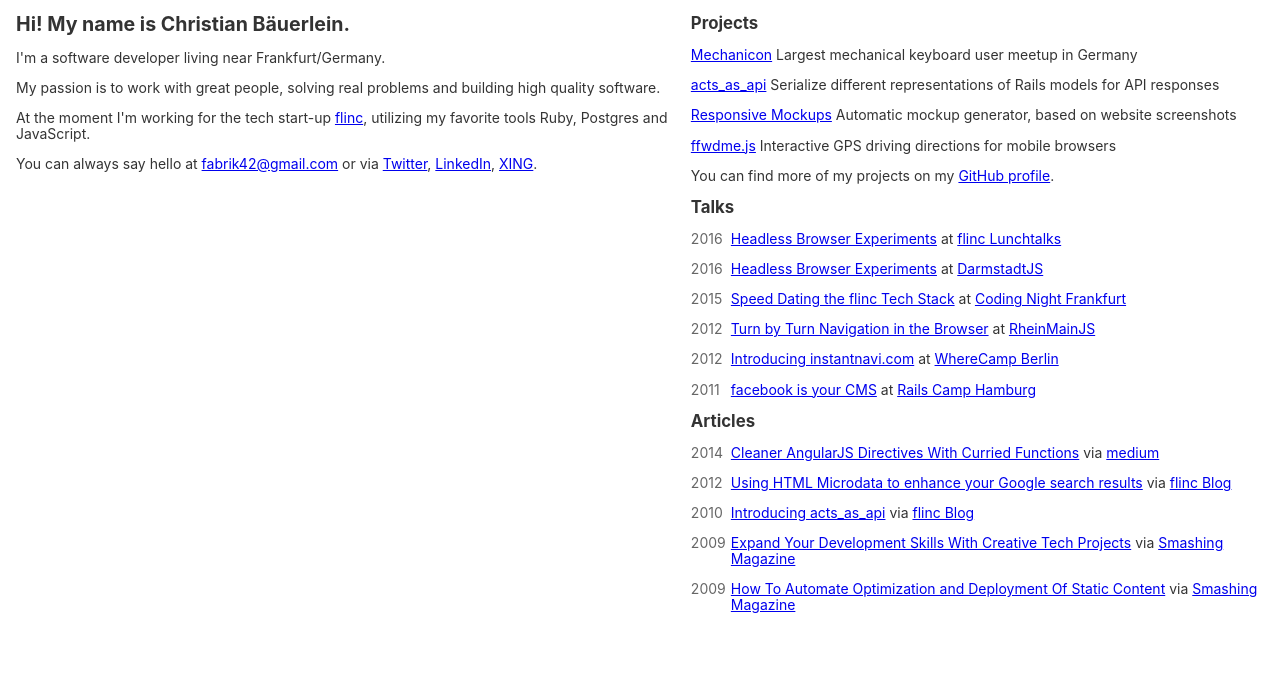
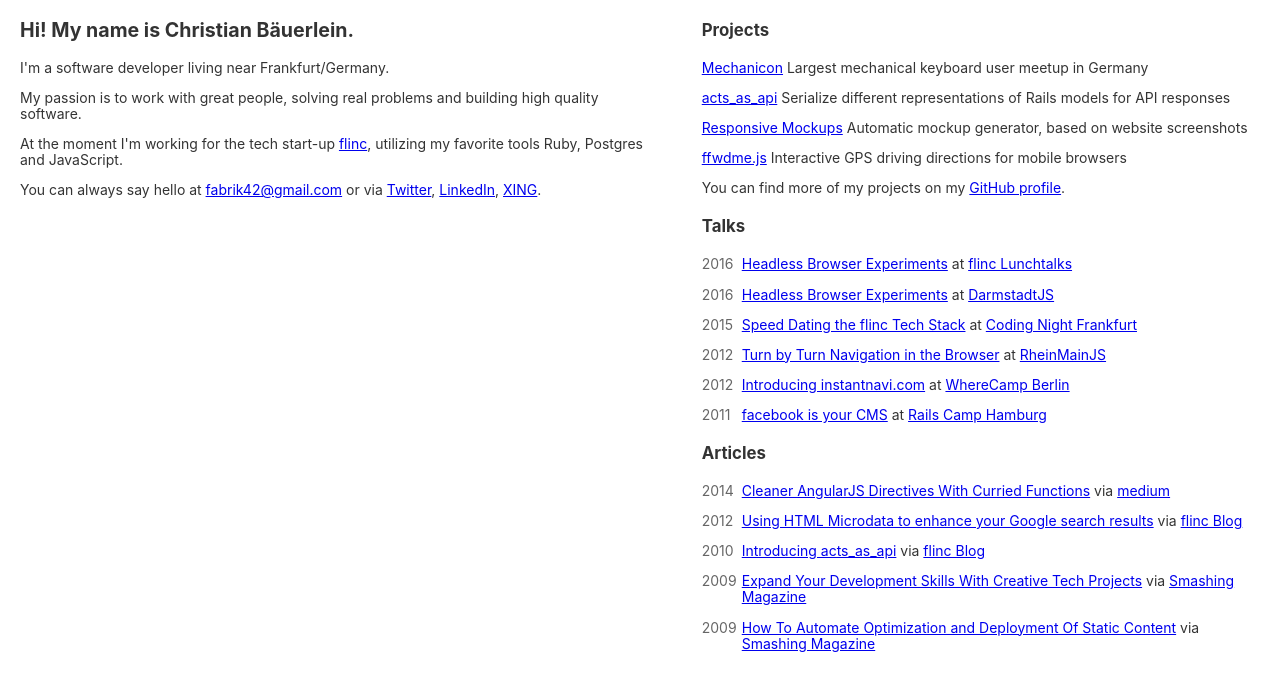
Before and after one commit to fabrik42/fabrik42.github.com, a Jekyll site: the page built from index.html, in a window 1280 px wide. Shown: the top 691 px of the page. Built offline with Jekyll 4.4.1, drawn with Linux system fonts in a browser that asks for light colours.

Commit message:
some styling fixes

```diff
--- a/css/_main.scss
+++ b/css/_main.scss
@@ -2,7 +2,8 @@
 $color-dimmed: rgba(0, 0, 0, 0.6);
 $layout-max: 1280px;
 $layout-breakpoint: 800px;
-$layout-margin: 16px;
+$layout-margin: 20px;
+$header-height: 20px;
 
 body {
   font-family: -apple-system, ".SFNSText-Regular", "San Francisco", "Roboto", "Segoe UI", "Helvetica Neue", "Lucida Grande", sans-serif;
@@ -14,10 +15,14 @@
 
 h1 {
   font-size: 1.4em;
+  line-height: $header-height;
+  margin: $header-height 0;
 }
 
 h2 {
   font-size: 1.2em;
+  line-height: $header-height;
+  margin: $header-height 0;
 }
 
 .container {
@@ -26,7 +31,6 @@
   max-width: $layout-max;
   margin: 0 auto;
   box-sizing: border-box;
-  padding: 0 $layout-margin/2;
 }
 
 @media (min-width: $layout-breakpoint) {
@@ -37,7 +41,7 @@
 
 .col {
   box-sizing: border-box;
-  padding: 0 $layout-margin/2;
+  padding: 0 $layout-margin;
 }
 
 .list {
```
